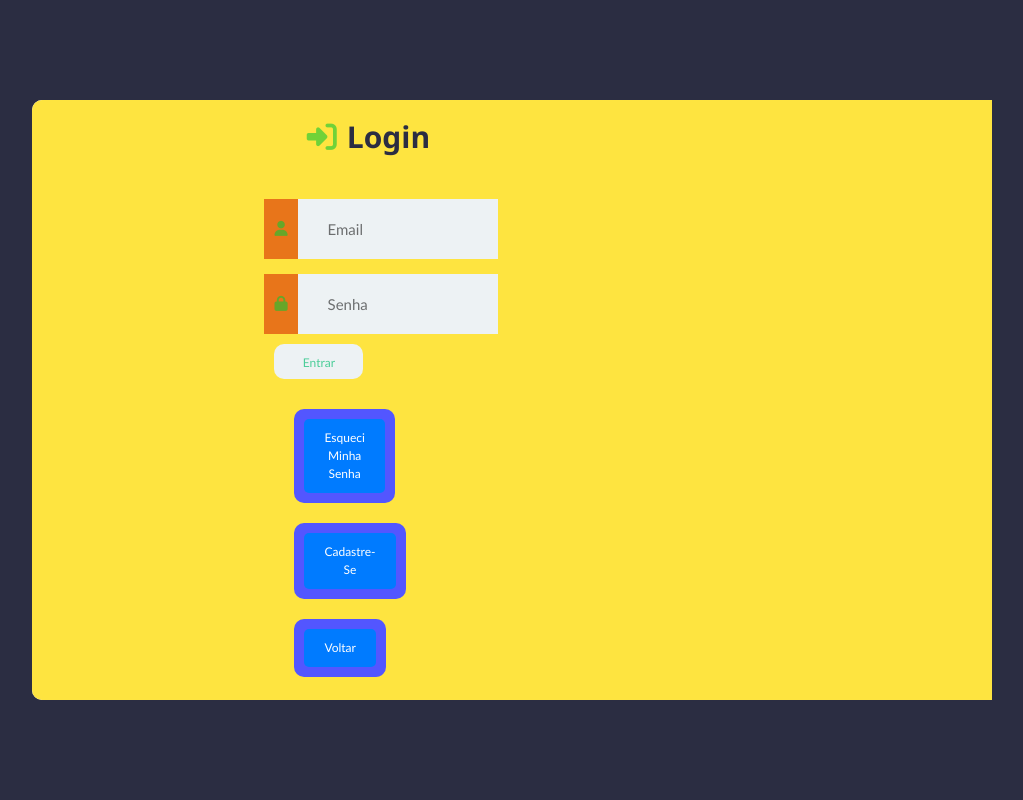
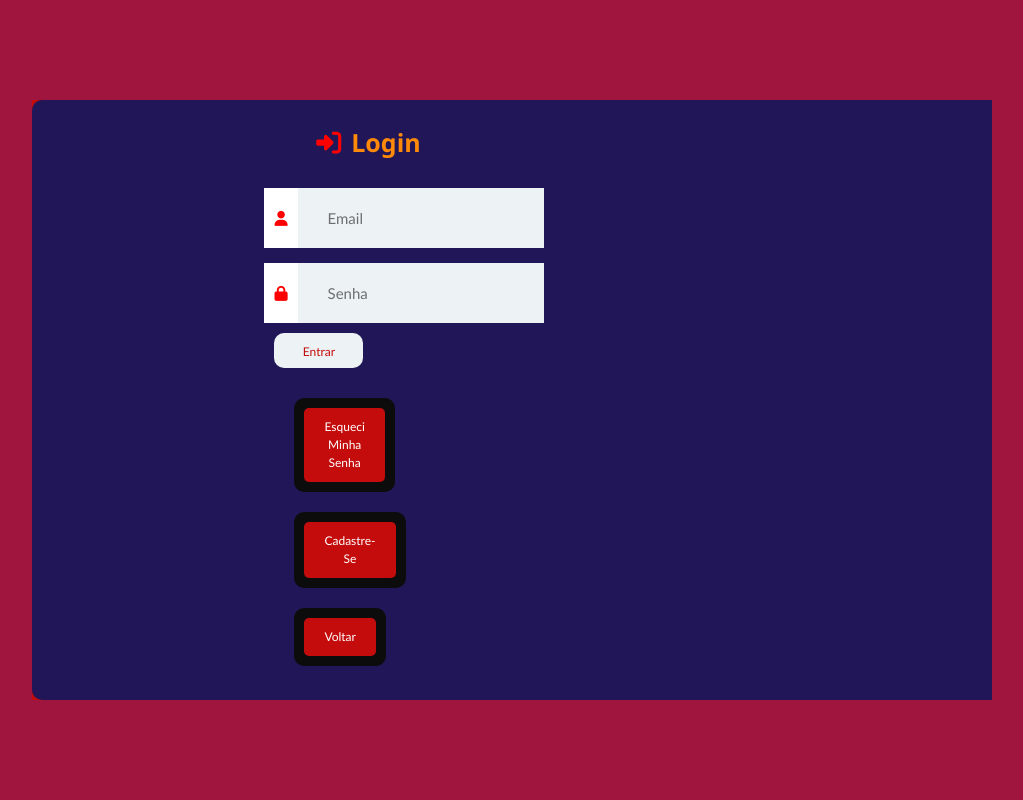
Before and after one commit to cauekssouza/Flavor_Stalker, a PHP site: page /login.php in a window 1280 px wide. Shown: the whole page, without its empty margins (128-1151 px from the left). Run offline with PHP 8.4, Linux system fonts and the light colour scheme; some web fonts are replaced.

Commit message:
Update login.css

```diff
--- a/css/login.css
+++ b/css/login.css
@@ -12,12 +12,12 @@
     justify-content: center;
     align-items: center;
     height: 100vh;
-    background-color: #2b2d42;
+    background-color: #A0153E;
 }
 
 .content{
-    background-color: #ffffff;
-    border-radius: 10px;
+    background-color: #C40C0C;
+    border-radius: 1px;
     width: 960px;
     height: 75%;
     display: flex;
@@ -29,17 +29,17 @@
 .content::before{
     position: absolute;
     content: "";
-    background-color: #fee440;
+    background-color:#201658 ;
     width: 40%;
     height: 100%;
     border-radius: 10px 0px 0px 10px;
-    color: #2b2d42;
+    color: #A0153E;
     animation: slidein 1s forwards;
 }
 
 .first-content{
     display: flex;
-    z-index: 10;
+    z-index: 9;
 }
 
 
@@ -49,19 +49,19 @@
 }
 
 .tittle{
-    font-size: 30px;
+    font-size: 25px;
     font-weight: 700;
     text-transform: capitalize;
-    color: #2b2d42;
+    color: #FF8A08;
 }
 
 .icon-modify{
-    color: rgba(16, 199, 52, 0.6);
+    color: rgb(255, 0, 0);
     padding: 0 10px;
 }
 
 .form{
-    padding-top: 15px;
+    padding-top: 2px;
     display: flex;
     flex-direction: column;
     width: 55%;
@@ -74,7 +74,7 @@
 }
 
 .label-input{
-    background-color: #E8751A;
+    background-color: #fff;
     display: flex;
     align-items: center;
     margin-top: 15px;
@@ -83,8 +83,8 @@
 .btn {
     border-radius: 10px;
     text-transform: capitalize;
-    background-color: #5356FF;
-    color: #4CCD99;
+    background-color: #0C0C0C;
+    color: #C40C0C;
     font-size: 12px;
     font-weight: 500;
     margin: 35px 10px 0; /* Adjust margin to create separation */
@@ -95,8 +95,8 @@
 
 
 .btn:hover {
-    background-color: #124076;
-    color: #87A922;
+    background-color: #C40C0C;
+    color: #fff;
 }
 
 .btn-primary {
@@ -105,21 +105,21 @@
 }
 
 .btn-primary:hover {
-    background-color: #9BCF53;
-    color:#15F5BA;
+    background-color: #C40C0C;
+    color: #fff;;
 }
 
 
 input[type="text"] {
     /* Your styles here */
-    width: 200px;
+    width: 400px;
     height: 40px;
     padding: 30px;
 }
 
 input[type="password"]#senha {
     /* Your styles here */
-    width: 200px; /* Example width */
+    width: 400px; /* Example width */
     height: 40px; /* Example height */
     padding: 30px; /* Example padding */
 }
@@ -145,7 +145,7 @@ input[type="password"]#senha {
 .btn-primary {
     display: inline-block;
     padding: 10px 20px;
-    background-color: #007bff; /* Change this to your desired color */
+    background-color: #C40C0C; /* Change this to your desired color */
     color: #fff; /* Text color */
     text-decoration: none; /* Remove underline from the link */
     border: none;
@@ -154,7 +154,7 @@ input[type="password"]#senha {
 
 /* Hover effect for primary button */
 .btn-primary:hover {
-    background-color: #0056b3; /* Change this to a darker shade for hover effect */
+    background-color: #0C0C0C; /* Change this to a darker shade for hover effect */
 }
 
 
```
